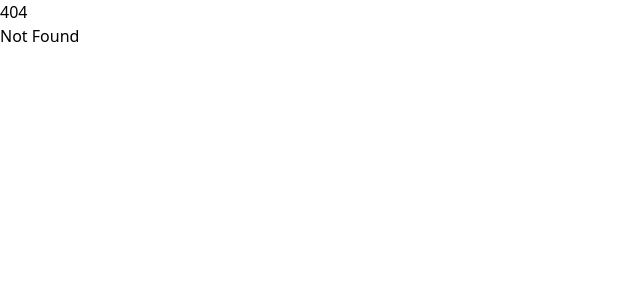
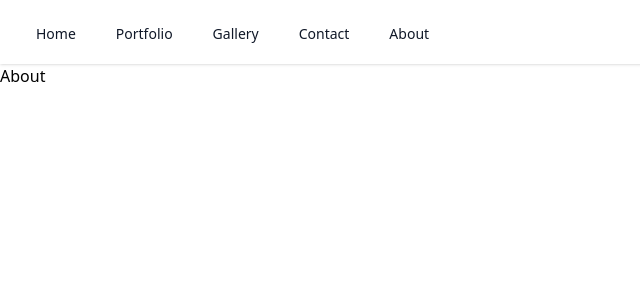
Before and after one commit to Sunnysideup888/SunnyPortfolioWebsite, a SvelteKit app in the folder frontend/: page /about in a window 1280 px wide. Before the commit this address had no page. Shown: the top 300 px of the page, without its empty margins (0-640 px from the left). Built offline with nearby package versions, Linux system fonts and the light colour scheme.

Commit message:
Basic pages

```diff
--- /dev/null
+++ b/frontend/src/lib/components/Navigation.svelte
@@ -0,0 +1,26 @@
+<script>
+    let navItems = [
+        { path: '/', label: 'Home' },
+        { path: '/portfolio', label: 'Portfolio' },
+        { path: '/gallery', label: 'Gallery' },
+        { path: '/contact', label: 'Contact' },
+        { path: '/about', label: 'About' }
+    ];
+</script>
+
+<nav class="bg-white shadow">
+    <div class="max-w-7xl mx-auto px-4 sm:px-6 lg:px-8">
+        <div class="flex justify-between h-16">
+            <div class="flex space-x-8">
+                {#each navItems as {path, label}}
+                    <a
+                            href={path}
+                            class="inline-flex items-center px-1 pt-1 text-gray-900 hover:text-blue-600 text-sm font-medium"
+                    >
+                        {label}
+                    </a>
+                {/each}
+            </div>
+        </div>
+    </div>
+</nav>
--- a/frontend/src/routes/+layout.svelte
+++ b/frontend/src/routes/+layout.svelte
@@ -1,6 +1,9 @@
 <script>
 	import '../app.css';
+    import Navigation from "$lib/components/Navigation.svelte";
 	let { children } = $props();
 </script>
-
-{@render children()}
+<div>
+    <Navigation />
+    {@render children()}
+</div>
--- /dev/null
+++ b/frontend/src/routes/about/+page.svelte
@@ -0,0 +1,7 @@
+<script>
+
+</script>
+
+<div class="about">
+    <h1>About</h1>
+</div>
--- /dev/null
+++ b/frontend/src/routes/contact/+page.svelte
@@ -0,0 +1,7 @@
+<script>
+
+</script>
+
+<div class="contact">
+    <h1>Contact</h1>
+</div>
--- /dev/null
+++ b/frontend/src/routes/gallery/+page.svelte
@@ -0,0 +1,7 @@
+<script>
+
+</script>
+
+<div class="gallery">
+    <h1>Gallery</h1>
+</div>
--- /dev/null
+++ b/frontend/src/routes/portfolio/+page.svelte
@@ -0,0 +1,7 @@
+<script>
+
+</script>
+
+<div class="portfolio">
+    <h1>Portfolio</h1>
+</div>
```
